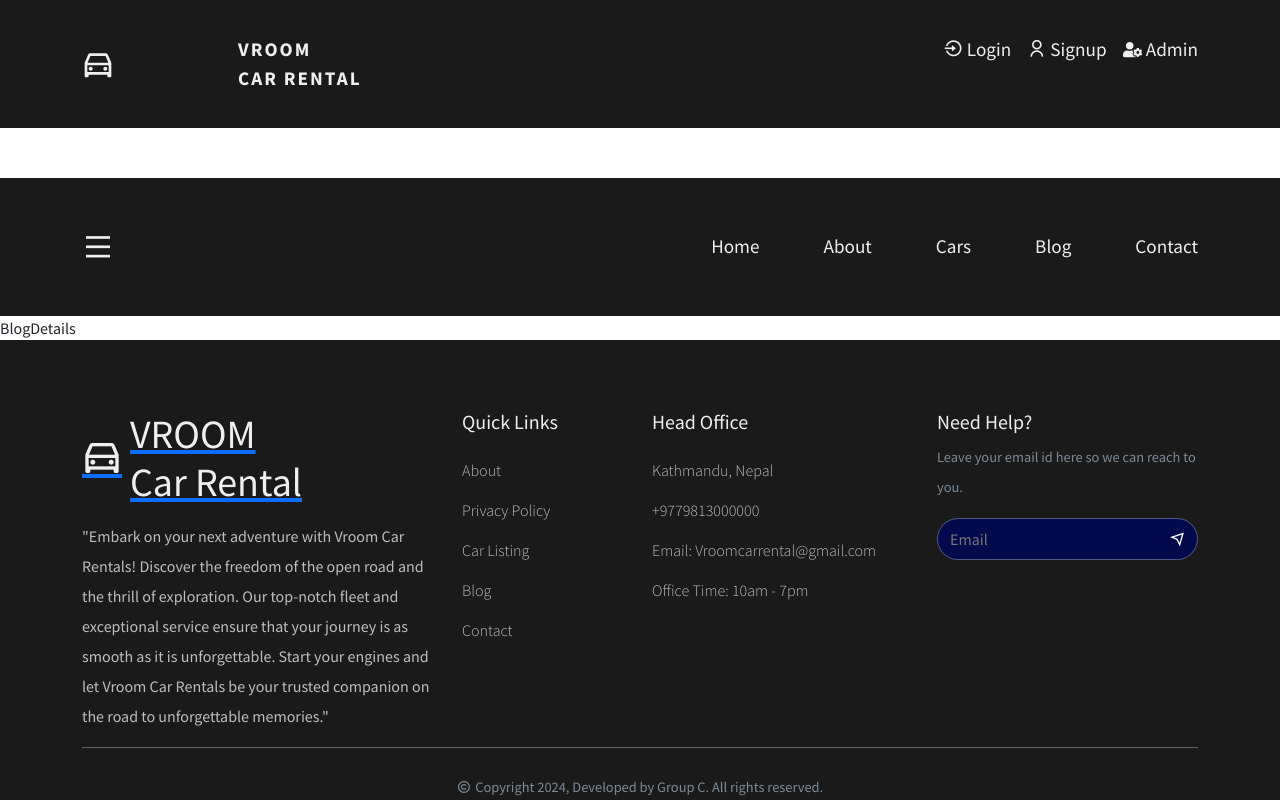
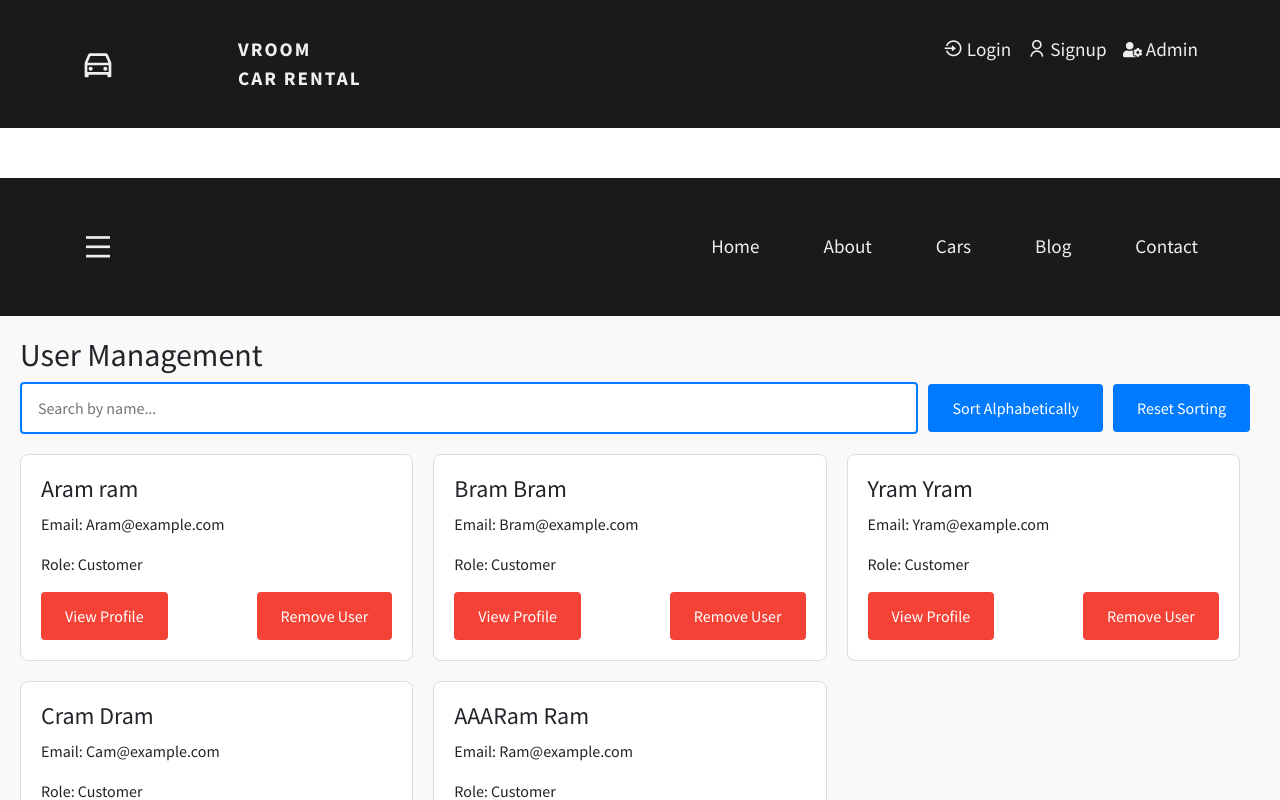
Before and after one commit to Sumitkhadka10/car-rental, a React (Create React App) app in the folder client/: page /admin/usermanagement in a window 1280 px wide. Shown: the top 800 px of the page. Built offline with nearby package versions, Linux system fonts and the light colour scheme.

Commit message:
Added booking management, User mgmt and setting

```diff
--- a/client/src/admin/AdminDashboard.css
+++ b/client/src/admin/AdminDashboard.css
@@ -4,7 +4,7 @@
 }
 
 .sidebar {
-  background-color: #33333376;
+  background-color: #333333;
   color: #fff;
   width: 250px;
   padding: 20px;
@@ -24,16 +24,21 @@
 
 .sidebar button {
   border: none;
-  color: #070707;
+  color: #fff;
   cursor: pointer;
   font-size: 16px;
   padding: 10px;
   transition: background-color 0.3s ease;
   width: 100%;
   text-align: left;
+  background-color: transparent;
 }
 
 .sidebar button:hover {
+  background-color: #555;
+}
+
+.sidebar button.active {
   background-color: #555;
 }
 
@@ -43,7 +48,10 @@
   padding: 20px;
   display: flex;
   flex-direction: column;
-  align-items: center;
+}
+
+.dashboard-content {
+  flex: 1;
 }
 
 .dashboard-row {
@@ -68,8 +76,20 @@
   transform: translateY(-5px);
 }
 
-@media only screen and (max-width: 768px) {
-  .dashboard-item {
-    width: calc(100% - 20px);
-  }
+.right-sidebar {
+  background-color: #f0f0f0;
+  width: 250px;
+  padding: 20px;
 }
+
+.total-sales-box {
+  background-color: #fff;
+  border-radius: 8px;
+  box-shadow: 0 2px 4px rgba(0, 0, 0, 0.1);
+  padding: 20px;
+  transition: transform 0.3s ease;
+}
+
+.total-sales-box:hover {
+  transform: translateY(-5px);
+}
--- a/client/src/admin/carmanagement.jsx
+++ b/client/src/admin/carmanagement.jsx
@@ -2,7 +2,6 @@ import React, { useState } from 'react';
 import '../admin/styles/carmanagement.css';
 
 const CarManagement = () => {
-  // Sample initial cars data
   const initialCars = [
     { id: 1, brand: 'Toyota', model: 'Corolla', image: 'corolla.jpg', price: 20000 },
     { id: 2, brand: 'Honda', model: 'Civic', image: 'civic.jpg', price: 22000 },
@@ -29,13 +28,9 @@ const CarManagement = () => {
     image: null,
     price: ''
   });
-
-  // Function to handle search input change
   const handleSearchInputChange = (event) => {
     const query = event.target.value.trim().toLowerCase();
     setSearchQuery(query);
-
-    // Filter cars based on the start of brand or model name
     const filteredCars = initialCars.filter(car =>
       car.brand.toLowerCase().startsWith(query) ||
       car.model.toLowerCase().startsWith(query)
@@ -44,12 +39,11 @@ const CarManagement = () => {
     setCars(filteredCars);
   };
 
-  // Function to add a new car
   const handleAddCar = () => {
     const id = cars.length + 1;
     const updatedCars = [...cars, { ...newCar, id }];
     setCars(updatedCars);
-    setNewCar({ brand: '', model: '', image: null, price: '' }); // Reset the form fields
+    setNewCar({ brand: '', model: '', image: null, price: '' });
   };
 
   // Function to edit car details
@@ -57,7 +51,7 @@ const CarManagement = () => {
     // Find the index of the car with the given id
     const carIndex = cars.findIndex(car => car.id === id);
     if (carIndex !== -1) {
-      // Prompt the user for the updated details (for simplicity, we'll just log them to the console)
+
       const updatedBrand = prompt('Enter the updated brand:');
       const updatedModel = prompt('Enter the updated model:');
       const updatedPrice = prompt('Enter the updated price:');
--- a/client/src/admin/setting.jsx
+++ b/client/src/admin/setting.jsx
@@ -1,11 +1,31 @@
-import React from 'react'
+// Settings.jsx
+import React from 'react';
+import './styles/setting.css';
 
 const Settings = () => {
+  const handleClearCache = () => {
+    alert('Cache cleared successfully!');
+  };
+
+  const handleBackupData = () => {
+    alert('Data backup initiated!');
+  };
+
   return (
-    <div>
-      hi
+    <div className="settings-container">
+      <h2>Settings</h2>
+      <div className="settings-item">
+        <h3>Clear Cache</h3>
+        <button onClick={handleClearCache}>Clear Cache</button>
+        <p>This action will clear the website cache.</p>
+      </div>
+      <div className="settings-item">
+        <h3>Backup Data</h3>
+        <button onClick={handleBackupData}>Backup Data</button>
+        <p>This action will backup all data.</p>
+      </div>
     </div>
-  )
-}
+  );
+};
 
 export default Settings;
--- a/client/src/admin/styles/bookingmanagement.css
+++ b/client/src/admin/styles/bookingmanagement.css
@@ -17,7 +17,7 @@
 }
 
 th, td {
-    padding: 10px;
+  padding: 12px;
   text-align: left;
   border-bottom: 1px solid #ddd;
 }
@@ -27,9 +27,46 @@
   font-weight: bold;
 }
 
+th, td {
+  font-size: 14px;
+}
+
+.approve-button, .cancel-button, .send-message-button {
+  background-color: transparent;
+  color: #007bff;
+  border: 1px solid #007bff;
+  border-radius: 4px;
+  padding: 8px 16px;
+  cursor: pointer;
+  transition: background-color 0.3s ease, color 0.3s ease;
+}
+
+.approve-button:hover, .cancel-button:hover, .send-message-button:hover {
+  background-color: #007bff;
+  color: white;
+}
+
+.approve-button {
+  border-color: #28a745;
+}
+
+.cancel-button {
+  border-color: #dc3545;
+}
+
+.action-column {
+  display: flex;
+  justify-content: space-between;
+  align-items: center;
+}
+
+.action-column button {
+  margin-right: 10px; /* Add spacing between buttons */
+}
+
 @media (max-width: 768px) {
   th, td {
-      padding: 8px;
+    padding: 10px;
     font-size: 12px;
   }
 }
--- /dev/null
+++ b/client/src/admin/styles/setting.css
@@ -0,0 +1,39 @@
+/* Settings.css */
+.settings-container {
+    padding: 20px;
+    border: 1px solid #ddd;
+    border-radius: 8px;
+  }
+
+  .settings-container h2 {
+    margin-bottom: 20px;
+  }
+
+  .settings-item {
+    display: flex;
+    flex-direction: column;
+    margin-bottom: 20px;
+  }
+
+  .settings-item h3 {
+    margin-bottom: 10px;
+  }
+
+  .settings-item button {
+    background-color: #007bff;
+    color: white;
+    border: none;
+    border-radius: 4px;
+    padding: 10px 20px;
+    cursor: pointer;
+    font-size: 16px;
+  }
+
+  .settings-item button:hover {
+    background-color: #0056b3;
+  }
+
+  .settings-item p {
+    font-size: 14px;
+    margin-top: 5px;
+  }
--- /dev/null
+++ b/client/src/admin/styles/usermanagement.css
@@ -0,0 +1,110 @@
+.user-management {
+    padding: 20px;
+    background-color: #f9f9f9;
+    border-radius: 8px;
+    box-shadow: 0 2px 4px rgba(0, 0, 0, 0.1);
+  }
+
+  .user-controls {
+    margin-bottom: 20px;
+    display: flex;
+    align-items: center;
+  }
+
+  .user-controls input[type="text"] {
+    flex: 1;
+    margin-right: 10px;
+    padding: 12px 16px;
+    border: 2px solid #007bff;
+    border-radius: 4px;
+    font-size: 16px;
+    transition: border-color 0.3s ease;
+  }
+
+  .user-controls input[type="text"]:focus {
+    border-color: #0056b3;
+  }
+
+  .user-controls button {
+    background-color: #007bff;
+    color: white;
+    border: none;
+    border-radius: 4px;
+    padding: 12px 24px;
+    cursor: pointer;
+    font-size: 16px;
+    margin-right: 10px;
+  }
+
+  .user-controls button:hover {
+    background-color: #0056b3;
+  }
+
+  .category-buttons {
+    display: none;
+  }
+
+  .category-buttons.show {
+    display: flex;
+  }
+
+  .category-buttons button {
+    background-color: #007bff;
+    color: white;
+    border: none;
+    border-radius: 4px;
+    padding: 12px 24px;
+    cursor: pointer;
+    margin-right: 10px;
+    font-size: 16px;
+  }
+
+  .category-buttons button:hover {
+    background-color: #0056b3;
+  }
+
+  .user-list {
+    display: flex;
+    flex-wrap: wrap;
+  }
+
+  .user-card {
+    background-color: #fff;
+    border: 1px solid #ddd;
+    border-radius: 8px;
+    padding: 20px;
+    margin-right: 20px;
+    margin-bottom: 20px;
+    width: calc(33.33% - 20px);
+    box-sizing: border-box;
+    transition: transform 0.3s ease;
+  }
+
+  .user-card:hover {
+    transform: translateY(-5px);
+  }
+
+  .user-details {
+    flex-grow: 1;
+  }
+
+  .user-actions {
+    margin-top: 10px;
+    display: flex;
+    justify-content: space-between;
+  }
+
+  .user-actions button {
+    background-color: #f44336;
+    color: white;
+    border: none;
+    border-radius: 4px;
+    padding: 12px 24px;
+    cursor: pointer;
+    font-size: 16px;
+    transition: background-color 0.3s ease;
+  }
+
+  .user-actions button:hover {
+    background-color: #d32f2f;
+  }
--- a/client/src/admin/usermanagement.jsx
+++ b/client/src/admin/usermanagement.jsx
@@ -1,11 +1,90 @@
-import React from 'react'
+import React, { useState, useEffect } from 'react';
+import './styles/usermanagement.css';
 
 const UserManagement = () => {
+  const defaultUsers = [
+    { id: 1, name: 'Aram ram', email: 'Aram@example.com', role: 'Customer' },
+    { id: 2, name: 'Bram Bram', email: 'Bram@example.com', role: 'Customer' },
+    { id: 3, name: 'Yram Yram', email: 'Yram@example.com', role: 'Customer' },
+    { id: 4, name: 'Cram Dram', email: 'Cam@example.com', role: 'Customer' },
+    { id: 5, name: 'AAARam Ram', email: 'Ram@example.com', role: 'Customer' }
+  ];
+
+  const [users, setUsers] = useState(defaultUsers);
+  const [searchTerm, setSearchTerm] = useState('');
+  const [selectedLetter, setSelectedLetter] = useState('');
+
+  useEffect(() => {
+    // Fetch users data from backend API here if necessary
+  }, []);
+
+  const handleDeleteUser = (userId) => {
+    console.log('Deleting user with ID:', userId);
+  };
+
+  const handleViewUserProfile = (userId) => {
+    console.log('Viewing profile of user with ID:', userId);
+
+  };
+
+  const handleSearch = (searchValue) => {
+    setSearchTerm(searchValue);
+  };
+
+  const handleCategoryFilter = () => {
+    setSelectedLetter('');
+  };
+
+  const handleSortAlphabetically = () => {
+    const sortedUsers = [...users].sort((a, b) => a.name.localeCompare(b.name));
+    setUsers(sortedUsers);
+  };
+
+  const handleResetSorting = () => {
+    setUsers(defaultUsers);
+  };
+
+  const filteredUsers = selectedLetter
+    ? users.filter(user => user.name.toLowerCase().startsWith(selectedLetter.toLowerCase()))
+    : users.filter(user =>
+        user.name.toLowerCase().includes(searchTerm.toLowerCase())
+    );
+
   return (
-    <div>
-      BlogDetails
+    <div className="user-management">
+      <h2>User Management</h2>
+      <div className="user-controls">
+        <input
+          type="text"
+          placeholder="Search by name..."
+          value={searchTerm}
+          onChange={(e) => handleSearch(e.target.value)}
+        />
+        <div className="category-buttons">
+          <button onClick={handleCategoryFilter}>
+            Alphabetical Filter
+          </button>
+        </div>
+        <button onClick={handleSortAlphabetically}>Sort Alphabetically</button>
+        <button onClick={handleResetSorting}>Reset Sorting</button>
+      </div>
+      <div className="user-list">
+        {filteredUsers.map(user => (
+          <div key={user.id} className="user-card">
+            <div className="user-details">
+              <h4>{user.name}</h4>
+              <p>Email: {user.email}</p>
+              <p>Role: {user.role}</p>
+            </div>
+            <div className="user-actions">
+              <button onClick={() => handleViewUserProfile(user.id)}>View Profile</button>
+              <button onClick={() => handleDeleteUser(user.id)}>Remove User</button>
+            </div>
+          </div>
+        ))}
+      </div>
     </div>
-  )
-}
+  );
+};
 
 export default UserManagement;
--- a/client/src/components/Header/Header.jsx
+++ b/client/src/components/Header/Header.jsx
@@ -1,8 +1,8 @@
 import React from 'react';
 import { Container, Row, Col } from 'reactstrap';
 import { NavLink } from 'react-router-dom';
-import { RiCarLine } from 'react-icons/ri'; // Import the car icon
-import { FaUserCog } from 'react-icons/fa'; // Import the admin icon
+import { RiCarLine } from 'react-icons/ri';
+import { FaUserCog } from 'react-icons/fa';
 import '../../styles/header.css';
 
 const navLinks = [
```
Also changed, not shown: client/src/admin/AdminDashboard.jsx (+9 -7 lines), client/src/admin/bookingmanagement.jsx (+73 -3 lines), 1 other file (tests, documents, lock files or other folders). Lines whose indentation alone changed are shown as unchanged.
